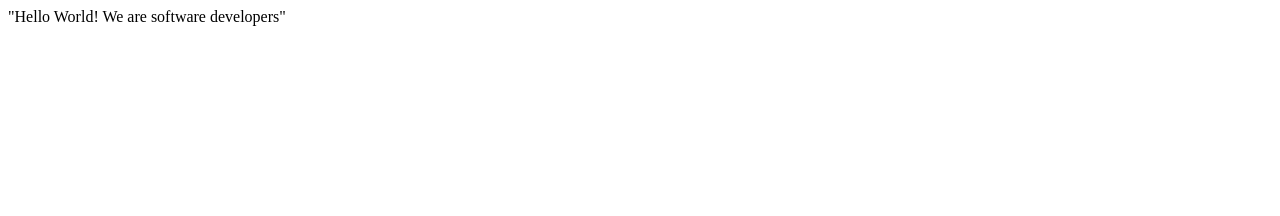
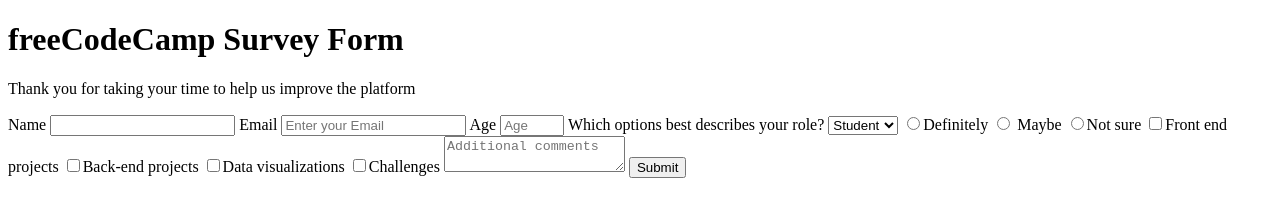
Before and after one commit to ab-noori/Abdulali-Hamza, a plain HTML site: page index.html in a window 1280 px wide. Drawn offline with Linux system fonts and the light colour scheme.

Commit message:
updated index.html file

```diff
--- a/index.html
+++ b/index.html
@@ -1 +1,62 @@
-"Hello World! We are software developers"
+<!DOCTYPE html>
+<html lang="en">
+  <head>
+    <meta charset="UTF-8" />
+    <meta http-equiv="X-UA-Compatible" content="IE=edge" />
+    <meta name="viewport" content="width=device-width, initial-scale=1.0" />
+    <title>Document</title>
+  </head>
+  <body>
+    <h1 id="title">freeCodeCamp Survey Form</h1>
+    <p id="description">
+      Thank you for taking your time to help us improve the platform
+    </p>
+    <form id="survey-form">
+      <label id="name-label">
+        <span class="name">Name</span>
+        <input id="name" type="text" gplaceholder="Enter your name" required />
+      </label>
+      <label id="email-label">
+        Email
+        <input
+          id="email"
+          type="email"
+          placeholder="Enter your Email"
+          required
+        />
+      </label>
+      <label id="number-label">
+        Age
+        <input id="number" type="number" min="0" max="100" placeholder="Age" />
+      </label>
+      <label id="role">
+        Which options best describes your role?
+        <select id="dropdown">
+          <option>Student</option>
+          <option>Teacher</option>
+        </select>
+      </label>
+      <input type="radio" name="radio" value="Definitely" /><label
+        >Definitely</label
+      >
+      <input type="radio" name="radio" value="Maybe" />
+      <label>Maybe</label>
+      <input type="radio" name="radio" value="Not sure" /><label
+        >Not sure</label
+      >
+
+      <input type="checkbox" value="Front-end projects" /><label
+        >Front end projects</label
+      >
+      <input type="checkbox" value="Back-end projects" /><label
+        >Back-end projects</label
+      >
+      <input type="checkbox" value="Data visualizations" /><label
+        >Data visualizations</label
+      >
+      <input type="checkbox" value="Challenges" /><label>Challenges</label>
+      <textarea placeholder="Additional comments"></textarea>
+      <input id="submit" type="submit" />
+    </form>
+  </body>
+</html>
```
